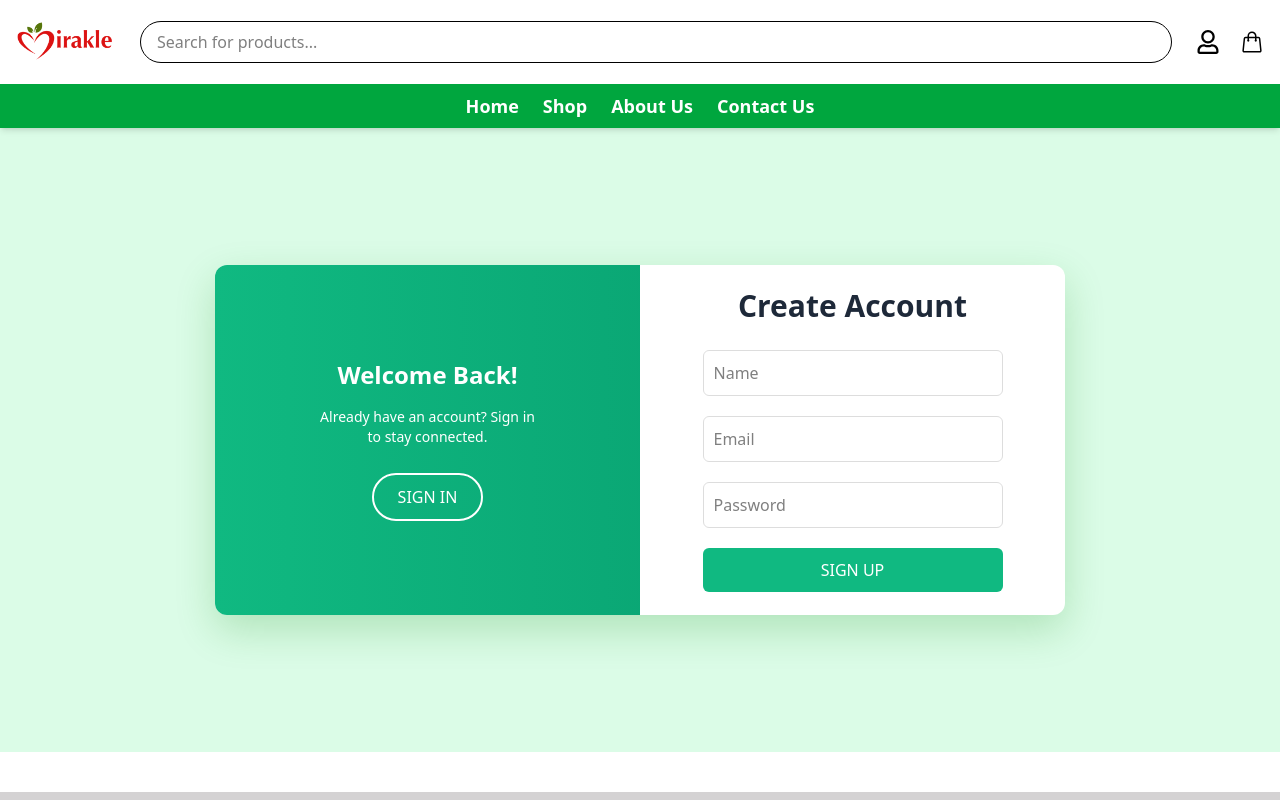
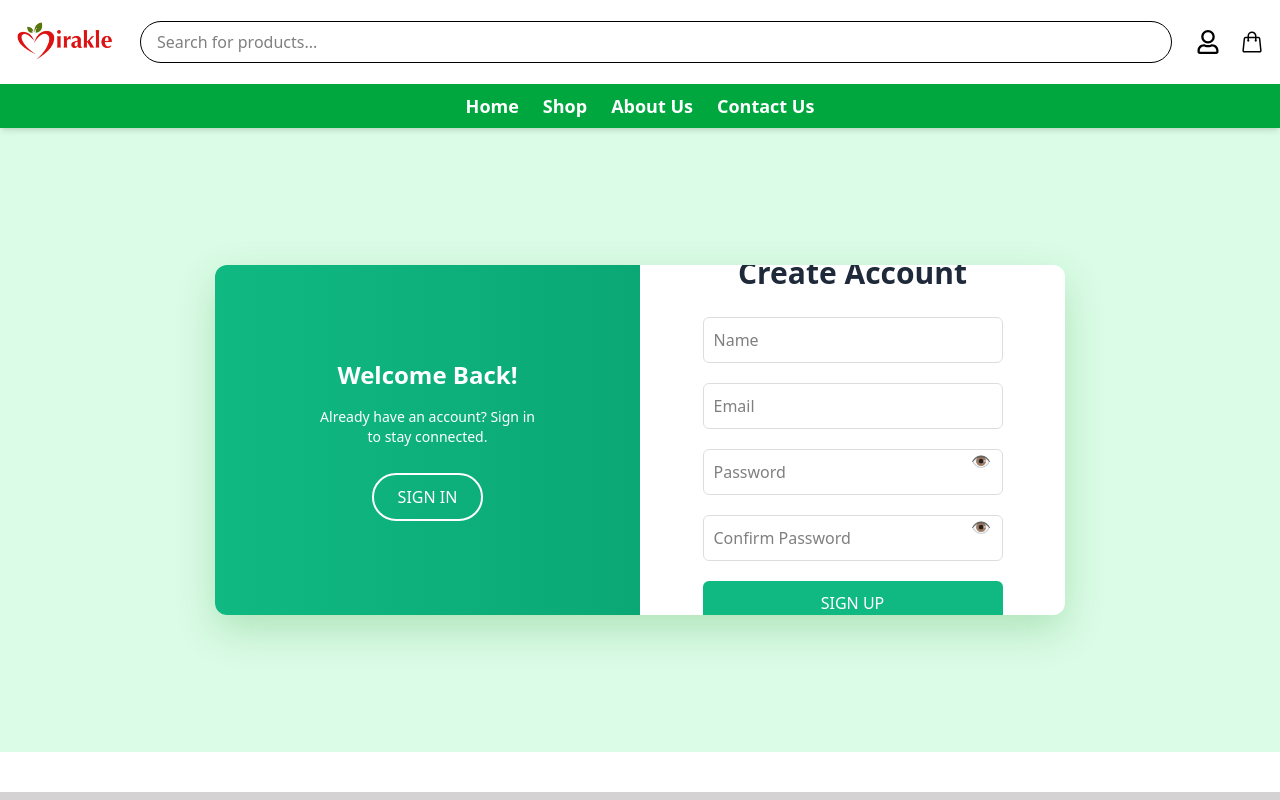
Before and after one commit to Rahulrj777/Mirakle_Client, a React (Vite) app: page /login_signup in a window 1280 px wide. Both pictures are taken after a click on the button "SIGN UP". Shown: the top 800 px of the page. Built offline with nearby package versions, Linux system fonts and the light colour scheme.

Commit message:
Force redeploy with vercel.json update

```diff
--- a/src/pages/LoginSignUp.jsx
+++ b/src/pages/LoginSignUp.jsx
@@ -9,9 +9,16 @@ const LoginSignUp = () => {
   const [name, setName] = useState("");
   const [email, setEmail] = useState("");
   const [password, setPassword] = useState("");
+  const [confirmPassword, setConfirmPassword] = useState("");
+  const [showPassword, setShowPassword] = useState(false);
   const navigate = useNavigate();
 
   const handleSignUp = async () => {
+    if (password !== confirmPassword) {
+      alert("❌ Passwords do not match!");
+      return;
+    }
+
     try {
       const res = await axios.post(`${API_BASE}/api/signup`, {
         name,
@@ -23,6 +30,7 @@ const LoginSignUp = () => {
       setName("");
       setEmail("");
       setPassword("");
+      setConfirmPassword("");
     } catch (error) {
       alert("❌ " + (error.response?.data?.message || "Signup failed"));
     }
@@ -35,13 +43,13 @@ const LoginSignUp = () => {
         password,
       });
 
-        localStorage.setItem("token", res.data.token);  // keep this if needed
-        localStorage.setItem("mirakleUser", JSON.stringify(res.data.user)); // 👈 Add this line
+      localStorage.setItem("token", res.data.token);
+      localStorage.setItem("mirakleUser", JSON.stringify(res.data.user));
 
       alert("✅ Logged in successfully!");
-        navigate("/"); // Redirect to home
+      navigate("/");
     } catch (error) {
-        alert("❌ " + error.response?.data?.message || "Login failed");
+      alert("❌ " + (error.response?.data?.message || "Login failed"));
     }
   };
 
@@ -52,7 +60,7 @@ const LoginSignUp = () => {
       .post(`${API_BASE}/api/forgot-password`, { email: userEmail })
       .then(() => alert("📩 Reset email sent!"))
       .catch((err) =>
-        alert("❌ " + err.response?.data?.message || "Error sending reset email")
+        alert("❌ " + (err.response?.data?.message || "Error sending reset email"))
       );
   };
 
@@ -70,13 +78,21 @@ const LoginSignUp = () => {
               value={email}
               onChange={(e) => setEmail(e.target.value)}
             />
+            <div className="relative">
               <input
-              type="password"
+                type={showPassword ? "text" : "password"}
                 placeholder="Password"
-              className="form-input"
+                className="form-input pr-10"
                 value={password}
                 onChange={(e) => setPassword(e.target.value)}
               />
+              <span
+                className="absolute right-3 top-2.5 cursor-pointer text-gray-500"
+                onClick={() => setShowPassword(!showPassword)}
+              >
+                {showPassword ? "🙈" : "👁️"}
+              </span>
+            </div>
             <p
               className="text-sm text-blue-500 mb-4 cursor-pointer"
               onClick={handleForgotPassword}
@@ -107,13 +123,36 @@ const LoginSignUp = () => {
               value={email}
               onChange={(e) => setEmail(e.target.value)}
             />
+            <div className="relative">
               <input
-              type="password"
+                type={showPassword ? "text" : "password"}
                 placeholder="Password"
-              className="form-input"
+                className="form-input pr-10"
                 value={password}
                 onChange={(e) => setPassword(e.target.value)}
               />
+              <span
+                className="absolute right-3 top-2.5 cursor-pointer text-gray-500"
+                onClick={() => setShowPassword(!showPassword)}
+              >
+                {showPassword ? "🙈" : "👁️"}
+              </span>
+            </div>
+            <div className="relative">
+              <input
+                type={showPassword ? "text" : "password"}
+                placeholder="Confirm Password"
+                className="form-input pr-10"
+                value={confirmPassword}
+                onChange={(e) => setConfirmPassword(e.target.value)}
+              />
+              <span
+                className="absolute right-3 top-2.5 cursor-pointer text-gray-500"
+                onClick={() => setShowPassword(!showPassword)}
+              >
+                {showPassword ? "🙈" : "👁️"}
+              </span>
+            </div>
             <button className="form-button" onClick={handleSignUp}>
               SIGN UP
             </button>
```
Lines whose indentation alone changed are shown as unchanged.
